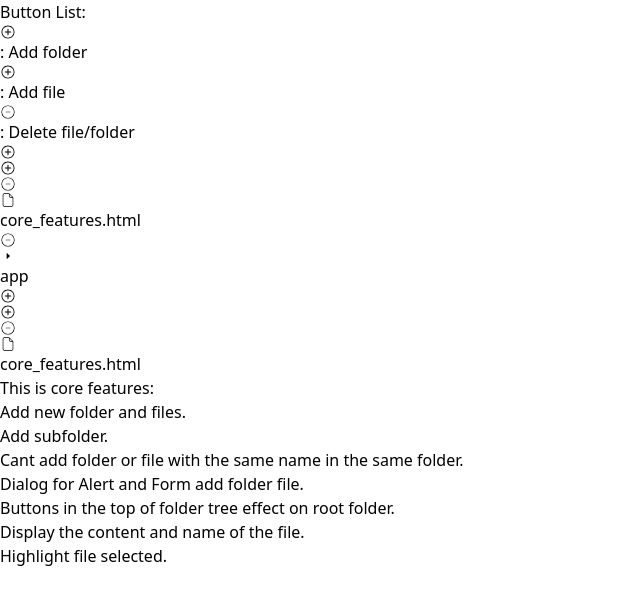
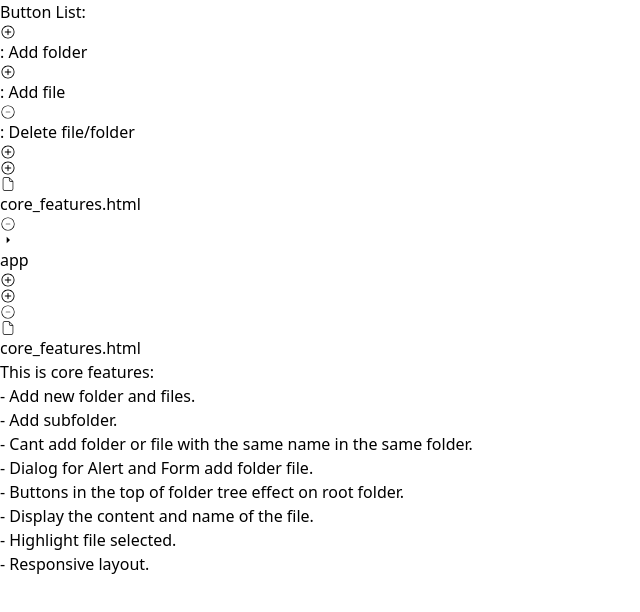
Before and after one commit to LuvIzABtfPain/react-file-explorer, a React (Vite) app: page / in a window 1280 px wide. Shown: the top 612 px of the page, without its empty margins (0-640 px from the left). Built offline with nearby package versions, Linux system fonts and the light colour scheme.

Commit message:
Done test

```diff
--- a/src/App.jsx
+++ b/src/App.jsx
@@ -176,7 +176,7 @@ function App() {
                     <div className={"flex gap-2"}>
                         <IoIosAddCircleOutline onClick={() => setOpenFolder(true)} title={"Add Root Folder"} className={"text-blue-500"}/>
                         <IoIosAddCircleOutline onClick={() => setOpenFile(true)} title={"Add Root File"} className={"text-green-500"}/>
-                        <CiCircleMinus  title={"Delete"} className={"text-red-500"} />
+                        {/*<CiCircleMinus  title={"Delete"} className={"text-red-500"} />*/}
                     </div>
                     {data.items.map((item) => {
                         return item.isFolder ? <Folder
--- a/src/structureData/structure.js
+++ b/src/structureData/structure.js
@@ -9,13 +9,14 @@ const folderStructureData = {
             isFolder: false,
             content: '<p>This is core features: </p>\n' +
                 '                            <ul>\n' +
-                '                                <li>Add new folder and files.</li>\n' +
-                '                                <li>Add subfolder.</li>\n' +
-                '                                <li>Cant add folder or file with the same name in the same folder.</li>\n' +
-                '                                <li>Dialog for Alert and Form add folder file.</li>\n' +
-                '                                <li>Buttons in the top of folder tree effect on root folder.</li>\n' +
-                '                                <li>Display the content and name of the file.</li>\n' +
-                '                                <li>Highlight file selected.</li>\n' +
+                '                                <li>- Add new folder and files.</li>\n' +
+                '                                <li>- Add subfolder.</li>\n' +
+                '                                <li>- Cant add folder or file with the same name in the same folder.</li>\n' +
+                '                                <li>- Dialog for Alert and Form add folder file.</li>\n' +
+                '                                <li>- Buttons in the top of folder tree effect on root folder.</li>\n' +
+                '                                <li>- Display the content and name of the file.</li>\n' +
+                '                                <li>- Highlight file selected.</li>\n' +
+                '                                <li>- Responsive layout.</li>\n' +
                 '                            </ul>'
         },
         {
```
